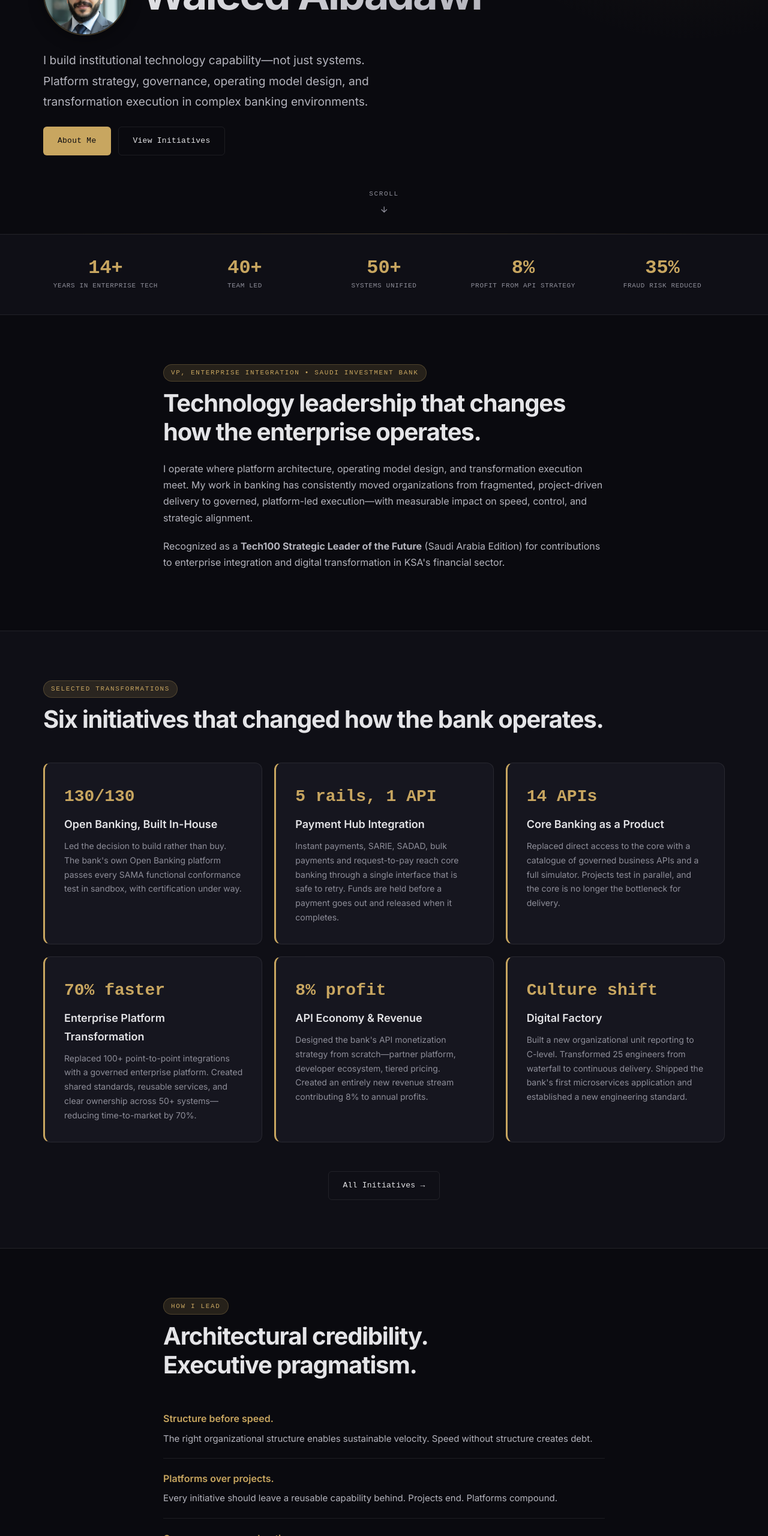
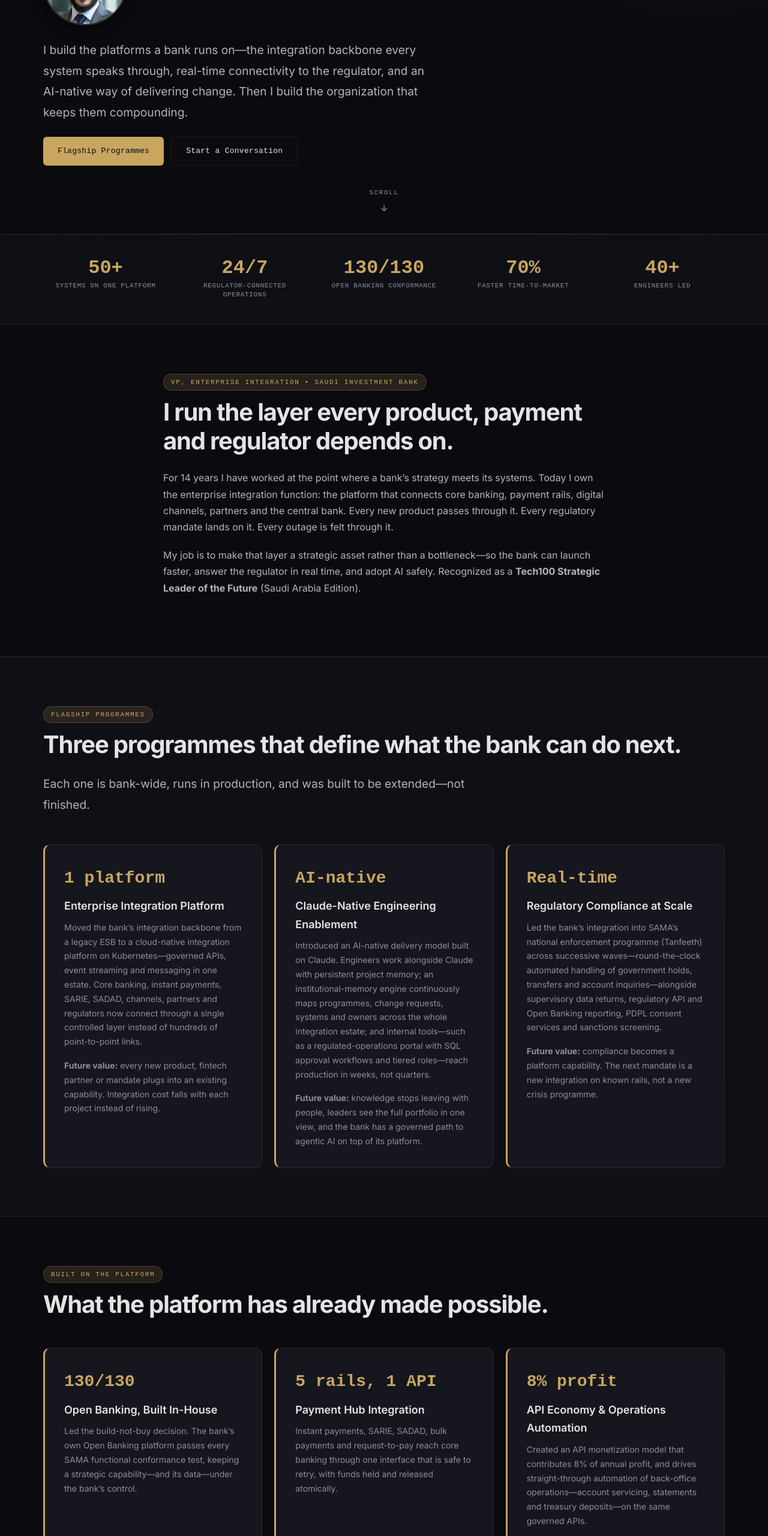
Before and after one commit to walidkhb/walidkhb.github.io, a plain HTML site: page index.html in a window 1280 px wide. Shown: the part 240-2800 px from the top of the page at 60% size. Drawn offline with Linux system fonts and the light colour scheme; a web font is replaced by a local one.

Commit message:
Rewrite home page around flagship programmes; remove employer name from Lab article
Home page now leads with the enterprise integration platform, Claude-native
engineering enablement and regulatory compliance at scale, adds sections on
where banking is going and what an enterprise gains, and drops the smaller
achievements (Digital Factory, 14 core APIs, fraud metric) from the home view.

Co-Authored-By: Claude Opus 5.5 <noreply@anthropic.com>
Claude-Session: https://claude.ai/code/session_01EhKxS5rGcUZJ6DKFbCbsPo

```diff
--- a/assets/css/style.css
+++ b/assets/css/style.css
@@ -1121,6 +1121,7 @@ section {
 .mb-3 { margin-bottom: 1.5rem; }
 .mb-4 { margin-bottom: 2rem; }
 .mb-6 { margin-bottom: 3rem; }
+.mt-3 { margin-top: 1rem; }
 .mt-4 { margin-top: 2rem; }
 .mt-6 { margin-top: 3rem; }
 .pt-0 { padding-top: 0; }
--- a/index.html
+++ b/index.html
@@ -12,7 +12,7 @@
   </script>
   <meta name="viewport" content="width=device-width, initial-scale=1.0">
   <title>Waleed Albadawi</title>
-  <meta name="description" content="Enterprise integration leader in Saudi banking: an in-house Open Banking platform, payment hub integration, core banking as governed APIs and platform strategy. Based in Riyadh.">
+  <meta name="description" content="Enterprise technology executive in Saudi banking: a bank-wide integration platform, Claude-native AI engineering enablement and real-time regulatory compliance at scale. Based in Riyadh.">
   <meta name="robots" content="index, follow">
   <meta name="author" content="Waleed Albadawi">
   <meta property="og:title" content="Waleed Albadawi">
@@ -144,15 +144,15 @@
   <section class="hero">
     <div class="container">
       <div class="hero__content">
-        <span class="hero__greeting">Enterprise Technology Executive</span>
+        <span class="hero__greeting">Enterprise Technology Executive &bull; Banking</span>
         <div class="hero__identity">
           <img class="hero__avatar" src="assets/img/waleed-albadawi.jpg" alt="Waleed Albadawi" width="400" height="400">
           <h1>Waleed Albadawi</h1>
         </div>
-        <p class="lead" style="max-width: 600px;">I build institutional technology capability&mdash;not just systems. Platform strategy, governance, operating model design, and transformation execution in complex banking environments.</p>
+        <p class="lead" style="max-width: 640px;">I build the platforms a bank runs on&mdash;the integration backbone every system speaks through, real-time connectivity to the regulator, and an AI-native way of delivering change. Then I build the organization that keeps them compounding.</p>
         <div class="hero__actions">
-          <a href="about.html" class="btn btn--primary">About Me</a>
-          <a href="projects.html" class="btn btn--outline">View Initiatives</a>
+          <a href="#flagship" class="btn btn--primary">Flagship Programmes</a>
+          <a href="contact.html" class="btn btn--outline">Start a Conversation</a>
         </div>
       </div>
     </div>
@@ -167,24 +167,24 @@
     <div class="container">
       <div class="impact-strip__grid">
         <div class="impact-strip__item">
-          <div class="impact-strip__value">14+</div>
-          <div class="impact-strip__label">Years in Enterprise Tech</div>
+          <div class="impact-strip__value">50+</div>
+          <div class="impact-strip__label">Systems on One Platform</div>
+        </div>
+        <div class="impact-strip__item">
+          <div class="impact-strip__value">24/7</div>
+          <div class="impact-strip__label">Regulator-Connected Operations</div>
+        </div>
+        <div class="impact-strip__item">
+          <div class="impact-strip__value">130/130</div>
+          <div class="impact-strip__label">Open Banking Conformance</div>
+        </div>
+        <div class="impact-strip__item">
+          <div class="impact-strip__value">70%</div>
+          <div class="impact-strip__label">Faster Time-to-Market</div>
         </div>
         <div class="impact-strip__item">
           <div class="impact-strip__value">40+</div>
-          <div class="impact-strip__label">Team Led</div>
-        </div>
-        <div class="impact-strip__item">
-          <div class="impact-strip__value">50+</div>
-          <div class="impact-strip__label">Systems Unified</div>
-        </div>
-        <div class="impact-strip__item">
-          <div class="impact-strip__value">8%</div>
-          <div class="impact-strip__label">Profit from API Strategy</div>
-        </div>
-        <div class="impact-strip__item">
-          <div class="impact-strip__value">35%</div>
-          <div class="impact-strip__label">Fraud Risk Reduced</div>
+          <div class="impact-strip__label">Engineers Led</div>
         </div>
       </div>
     </div>
@@ -195,48 +195,62 @@
     <div class="container container--narrow">
       <div class="fade-in">
         <span class="overline">VP, Enterprise Integration &bull; Saudi Investment Bank</span>
-        <h2 class="mb-3">Technology leadership that changes how the enterprise operates.</h2>
-        <p>I operate where platform architecture, operating model design, and transformation execution meet. My work in banking has consistently moved organizations from fragmented, project-driven delivery to governed, platform-led execution&mdash;with measurable impact on speed, control, and strategic alignment.</p>
-        <p>Recognized as a <strong>Tech100 Strategic Leader of the Future</strong> (Saudi Arabia Edition) for contributions to enterprise integration and digital transformation in KSA's financial sector.</p>
+        <h2 class="mb-3">I run the layer every product, payment and regulator depends on.</h2>
+        <p>For 14 years I have worked at the point where a bank&rsquo;s strategy meets its systems. Today I own the enterprise integration function: the platform that connects core banking, payment rails, digital channels, partners and the central bank. Every new product passes through it. Every regulatory mandate lands on it. Every outage is felt through it.</p>
+        <p>My job is to make that layer a strategic asset rather than a bottleneck&mdash;so the bank can launch faster, answer the regulator in real time, and adopt AI safely. Recognized as a <strong>Tech100 Strategic Leader of the Future</strong> (Saudi Arabia Edition).</p>
       </div>
     </div>
   </section>
 
-  <!-- Selected Transformations -->
-  <section class="section--alt">
+  <!-- Flagship Programmes -->
+  <section class="section--alt" id="flagship">
     <div class="container">
-      <span class="overline">Selected Transformations</span>
-      <h2 class="mb-6">Six initiatives that changed how the bank operates.</h2>
+      <span class="overline">Flagship Programmes</span>
+      <h2 class="mb-3">Three programmes that define what the bank can do next.</h2>
+      <p class="lead mb-6" style="max-width: 720px;">Each one is bank-wide, runs in production, and was built to be extended&mdash;not finished.</p>
+      <div class="grid grid--3">
+        <div class="transform-card fade-in">
+          <div class="transform-card__metric">1 platform</div>
+          <div class="transform-card__title">Enterprise Integration Platform</div>
+          <p class="transform-card__desc">Moved the bank&rsquo;s integration backbone from a legacy ESB to a cloud-native integration platform on Kubernetes&mdash;governed APIs, event streaming and messaging in one estate. Core banking, instant payments, SARIE, SADAD, channels, partners and regulators now connect through a single controlled layer instead of hundreds of point-to-point links.</p>
+          <p class="transform-card__desc mt-3"><strong>Future value:</strong> every new product, fintech partner or mandate plugs into an existing capability. Integration cost falls with each project instead of rising.</p>
+        </div>
+        <div class="transform-card fade-in">
+          <div class="transform-card__metric">AI-native</div>
+          <div class="transform-card__title">Claude-Native Engineering Enablement</div>
+          <p class="transform-card__desc">Introduced an AI-native delivery model built on Claude. Engineers work alongside Claude with persistent project memory; an institutional-memory engine continuously maps programmes, change requests, systems and owners across the whole integration estate; and internal tools&mdash;such as a regulated-operations portal with SQL approval workflows and tiered roles&mdash;reach production in weeks, not quarters.</p>
+          <p class="transform-card__desc mt-3"><strong>Future value:</strong> knowledge stops leaving with people, leaders see the full portfolio in one view, and the bank has a governed path to agentic AI on top of its platform.</p>
+        </div>
+        <div class="transform-card fade-in">
+          <div class="transform-card__metric">Real-time</div>
+          <div class="transform-card__title">Regulatory Compliance at Scale</div>
+          <p class="transform-card__desc">Led the bank&rsquo;s integration into SAMA&rsquo;s national enforcement programme (Tanfeeth) across successive waves&mdash;round-the-clock automated handling of government holds, transfers and account inquiries&mdash;alongside supervisory data returns, regulatory API and Open Banking reporting, PDPL consent services and sanctions screening.</p>
+          <p class="transform-card__desc mt-3"><strong>Future value:</strong> compliance becomes a platform capability. The next mandate is a new integration on known rails, not a new crisis programme.</p>
+        </div>
+      </div>
+    </div>
+  </section>
+
+  <!-- Built on the platform -->
+  <section>
+    <div class="container">
+      <span class="overline">Built on the Platform</span>
+      <h2 class="mb-6">What the platform has already made possible.</h2>
       <div class="grid grid--3">
         <div class="transform-card fade-in">
           <div class="transform-card__metric">130/130</div>
           <div class="transform-card__title">Open Banking, Built In-House</div>
-          <p class="transform-card__desc">Led the decision to build rather than buy. The bank's own Open Banking platform passes every SAMA functional conformance test in sandbox, with certification under way.</p>
+          <p class="transform-card__desc">Led the build-not-buy decision. The bank&rsquo;s own Open Banking platform passes every SAMA functional conformance test, keeping a strategic capability&mdash;and its data&mdash;under the bank&rsquo;s control.</p>
         </div>
         <div class="transform-card fade-in">
           <div class="transform-card__metric">5 rails, 1 API</div>
           <div class="transform-card__title">Payment Hub Integration</div>
-          <p class="transform-card__desc">Instant payments, SARIE, SADAD, bulk payments and request-to-pay reach core banking through a single interface that is safe to retry. Funds are held before a payment goes out and released when it completes.</p>
-        </div>
-        <div class="transform-card fade-in">
-          <div class="transform-card__metric">14 APIs</div>
-          <div class="transform-card__title">Core Banking as a Product</div>
-          <p class="transform-card__desc">Replaced direct access to the core with a catalogue of governed business APIs and a full simulator. Projects test in parallel, and the core is no longer the bottleneck for delivery.</p>
-        </div>
-        <div class="transform-card fade-in">
-          <div class="transform-card__metric">70% faster</div>
-          <div class="transform-card__title">Enterprise Platform Transformation</div>
-          <p class="transform-card__desc">Replaced 100+ point-to-point integrations with a governed enterprise platform. Created shared standards, reusable services, and clear ownership across 50+ systems&mdash;reducing time-to-market by 70%.</p>
+          <p class="transform-card__desc">Instant payments, SARIE, SADAD, bulk payments and request-to-pay reach core banking through one interface that is safe to retry, with funds held and released atomically.</p>
         </div>
         <div class="transform-card fade-in">
           <div class="transform-card__metric">8% profit</div>
-          <div class="transform-card__title">API Economy &amp; Revenue</div>
-          <p class="transform-card__desc">Designed the bank's API monetization strategy from scratch&mdash;partner platform, developer ecosystem, tiered pricing. Created an entirely new revenue stream contributing 8% to annual profits.</p>
-        </div>
-        <div class="transform-card fade-in">
-          <div class="transform-card__metric">Culture shift</div>
-          <div class="transform-card__title">Digital Factory</div>
-          <p class="transform-card__desc">Built a new organizational unit reporting to C-level. Transformed 25 engineers from waterfall to continuous delivery. Shipped the bank's first microservices application and established a new engineering standard.</p>
+          <div class="transform-card__title">API Economy &amp; Operations Automation</div>
+          <p class="transform-card__desc">Created an API monetization model that contributes 8% of annual profit, and drives straight-through automation of back-office operations&mdash;account servicing, statements and treasury deposits&mdash;on the same governed APIs.</p>
         </div>
       </div>
       <div class="text-center mt-6">
@@ -245,16 +259,64 @@
     </div>
   </section>
 
+  <!-- Future of banking -->
+  <section class="section--alt">
+    <div class="container container--narrow">
+      <div class="fade-in">
+        <span class="overline">Where Banking Is Going</span>
+        <h2 class="mb-4">The bank of the next decade runs on three capabilities. I have built all three in production.</h2>
+        <div class="principle">
+          <div class="principle__heading">A platform every system speaks through.</div>
+          <p class="principle__text">Banks that compete on speed will not rebuild integrations per product. They will compose new offerings from governed APIs and events in days.</p>
+        </div>
+        <div class="principle">
+          <div class="principle__heading">A live connection to the regulator.</div>
+          <p class="principle__text">Supervision is moving from periodic reports to real-time data and instructions. Banks that treat compliance as infrastructure will absorb each new mandate at a fraction of the cost.</p>
+        </div>
+        <div class="principle">
+          <div class="principle__heading">AI that acts on institutional memory&mdash;under control.</div>
+          <p class="principle__text">The value of AI in banking comes when agents can see the estate, use governed APIs, and leave an audit trail. That requires the platform and the governance to exist first.</p>
+        </div>
+      </div>
+    </div>
+  </section>
+
+  <!-- Value to an enterprise -->
+  <section>
+    <div class="container container--narrow">
+      <div class="fade-in">
+        <span class="overline">What an Enterprise Gains</span>
+        <h2 class="mb-4">What I bring to the organization that hires me.</h2>
+        <div class="principle">
+          <div class="principle__heading">A clear platform strategy in the first 90 days.</div>
+          <p class="principle__text">An honest map of the integration estate, its risks and its cost, and a sequenced plan that pays back early rather than waiting for a big-bang programme.</p>
+        </div>
+        <div class="principle">
+          <div class="principle__heading">Faster delivery that holds under pressure.</div>
+          <p class="principle__text">Reusable capabilities replace one-off builds, so new products integrate in days and time-to-market drops by double digits&mdash;without trading away resilience.</p>
+        </div>
+        <div class="principle">
+          <div class="principle__heading">Regulatory readiness as a standing capability.</div>
+          <p class="principle__text">Experience delivering central-bank programmes end to end, so audits, inspections and new mandates are met on schedule and on evidence.</p>
+        </div>
+        <div class="principle">
+          <div class="principle__heading">A practical, governed path to AI.</div>
+          <p class="principle__text">Not pilots for their own sake: AI-native engineering already proven in a regulated bank, with the controls security, risk and compliance teams can sign off.</p>
+        </div>
+        <div class="principle">
+          <div class="principle__heading">An organization that outlasts any one leader.</div>
+          <p class="principle__text">Clear ownership, shared standards and a team of 40+ grown into a platform function. Capability that stays when the programme ends.</p>
+        </div>
+      </div>
+    </div>
+  </section>
+
   <!-- How I Lead -->
-  <section>
+  <section class="section--alt">
     <div class="container container--narrow">
       <div class="fade-in">
         <span class="overline">How I Lead</span>
         <h2 class="mb-4">Architectural credibility.<br>Executive pragmatism.</h2>
-        <div class="principle">
-          <div class="principle__heading">Structure before speed.</div>
-          <p class="principle__text">The right organizational structure enables sustainable velocity. Speed without structure creates debt.</p>
-        </div>
         <div class="principle">
           <div class="principle__heading">Platforms over projects.</div>
           <p class="principle__text">Every initiative should leave a reusable capability behind. Projects end. Platforms compound.</p>
@@ -265,33 +327,7 @@
         </div>
         <div class="principle">
           <div class="principle__heading">Alignment across the institution.</div>
-          <p class="principle__text">Technology leadership that doesn't align business, compliance, and operations creates expensive solutions to the wrong problems.</p>
-        </div>
-      </div>
-    </div>
-  </section>
-
-  <!-- What Changes -->
-  <section class="section--alt">
-    <div class="container container--narrow">
-      <div class="fade-in">
-        <span class="overline">What Changes After I Join</span>
-        <h2 class="mb-4">Tangible organizational improvement.</h2>
-        <div class="principle">
-          <div class="principle__heading">Clearer ownership.</div>
-          <p class="principle__text">Enterprise capabilities get defined owners, accountable teams, and governed standards&mdash;no more ambiguous responsibility.</p>
-        </div>
-        <div class="principle">
-          <div class="principle__heading">Faster, more consistent delivery.</div>
-          <p class="principle__text">Reusable platforms replace one-off builds. New products integrate in days, not months.</p>
-        </div>
-        <div class="principle">
-          <div class="principle__heading">Stronger control environment.</div>
-          <p class="principle__text">Better auditability, regulatory readiness, and risk posture&mdash;without adding bureaucracy.</p>
-        </div>
-        <div class="principle">
-          <div class="principle__heading">Higher institutional maturity.</div>
-          <p class="principle__text">Reduced dependency on individuals. Structures and standards that persist beyond any single program or leader.</p>
+          <p class="principle__text">Technology that doesn&rsquo;t align business, compliance and operations creates expensive solutions to the wrong problems.</p>
         </div>
       </div>
     </div>
```
Also changed, not shown: lab/legacy-integration/anti-corruption-layer-core-banking.html (+2 -2 lines).
